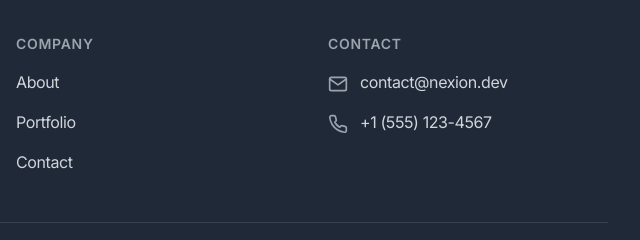
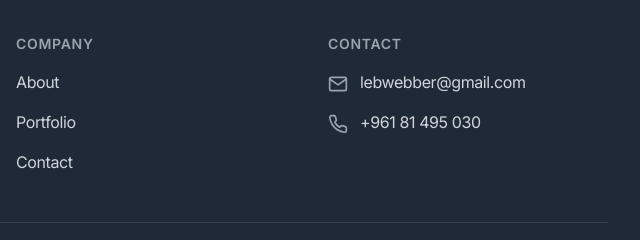
Before and after one commit to VisualzAndar123/Nexion, a plain HTML site: page Nexion/index.html in a window 1280 px wide. Shown: the part 3847-4087 px from the top of the page, 640-1280 px from the left. Drawn offline with nearby package versions, Linux system fonts and the light colour scheme.

Commit message:
Add files via upload

```diff
--- a/Nexion/index.html
+++ b/Nexion/index.html
@@ -273,8 +273,8 @@
                 <div>
                     <h3 class="text-sm font-semibold text-gray-400 tracking-wider uppercase">Contact</h3>
                     <ul class="mt-4 space-y-4">
-                        <li class="flex items-start"><span class="mr-3 mt-1"><svg xmlns="http://www.w3.org/2000/svg" width="20" height="20" viewBox="0 0 24 24" fill="none" stroke="currentColor" stroke-width="2" stroke-linecap="round" stroke-linejoin="round" class="text-gray-400"><path d="M4 4h16c1.1 0 2 .9 2 2v12c0 1.1-.9 2-2 2H4c-1.1 0-2-.9-2-2V6c0-1.1.9-2 2-2z"></path><polyline points="22,6 12,13 2,6"></polyline></svg></span><span class="text-base text-gray-300">contact@nexion.dev</span></li>
-                        <li class="flex items-start"><span class="mr-3 mt-1"><svg xmlns="http://www.w3.org/2000/svg" width="20" height="20" viewBox="0 0 24 24" fill="none" stroke="currentColor" stroke-width="2" stroke-linecap="round" stroke-linejoin="round" class="text-gray-400"><path d="M22 16.92v3a2 2 0 0 1-2.18 2 19.79 19.79 0 0 1-8.63-3.07 19.5 19.5 0 0 1-6-6 19.79 19.79 0 0 1-3.07-8.67A2 2 0 0 1 4.11 2h3a2 2 0 0 1 2 1.72 12.84 12.84 0 0 0 .7 2.81 2 2 0 0 1-.45 2.11L8.09 9.91a16 16 0 0 0 6 6l1.27-1.27a2 2 0 0 1 2.11-.45 12.84 12.84 0 0 0 2.81 .7A2 2 0 0 1 22 16.92z"></path></svg></span><span class="text-base text-gray-300">+1 (555) 123-4567</span></li>
+                        <li class="flex items-start"><span class="mr-3 mt-1"><svg xmlns="http://www.w3.org/2000/svg" width="20" height="20" viewBox="0 0 24 24" fill="none" stroke="currentColor" stroke-width="2" stroke-linecap="round" stroke-linejoin="round" class="text-gray-400"><path d="M4 4h16c1.1 0 2 .9 2 2v12c0 1.1-.9 2-2 2H4c-1.1 0-2-.9-2-2V6c0-1.1.9-2 2-2z"></path><polyline points="22,6 12,13 2,6"></polyline></svg></span><span class="text-base text-gray-300">lebwebber@gmail.com</span></li>
+                        <li class="flex items-start"><span class="mr-3 mt-1"><svg xmlns="http://www.w3.org/2000/svg" width="20" height="20" viewBox="0 0 24 24" fill="none" stroke="currentColor" stroke-width="2" stroke-linecap="round" stroke-linejoin="round" class="text-gray-400"><path d="M22 16.92v3a2 2 0 0 1-2.18 2 19.79 19.79 0 0 1-8.63-3.07 19.5 19.5 0 0 1-6-6 19.79 19.79 0 0 1-3.07-8.67A2 2 0 0 1 4.11 2h3a2 2 0 0 1 2 1.72 12.84 12.84 0 0 0 .7 2.81 2 2 0 0 1-.45 2.11L8.09 9.91a16 16 0 0 0 6 6l1.27-1.27a2 2 0 0 1 2.11-.45 12.84 12.84 0 0 0 2.81 .7A2 2 0 0 1 22 16.92z"></path></svg></span><span class="text-base text-gray-300">+961 81 495 030</span></li>
                     </ul>
                 </div>
             </div>
```
